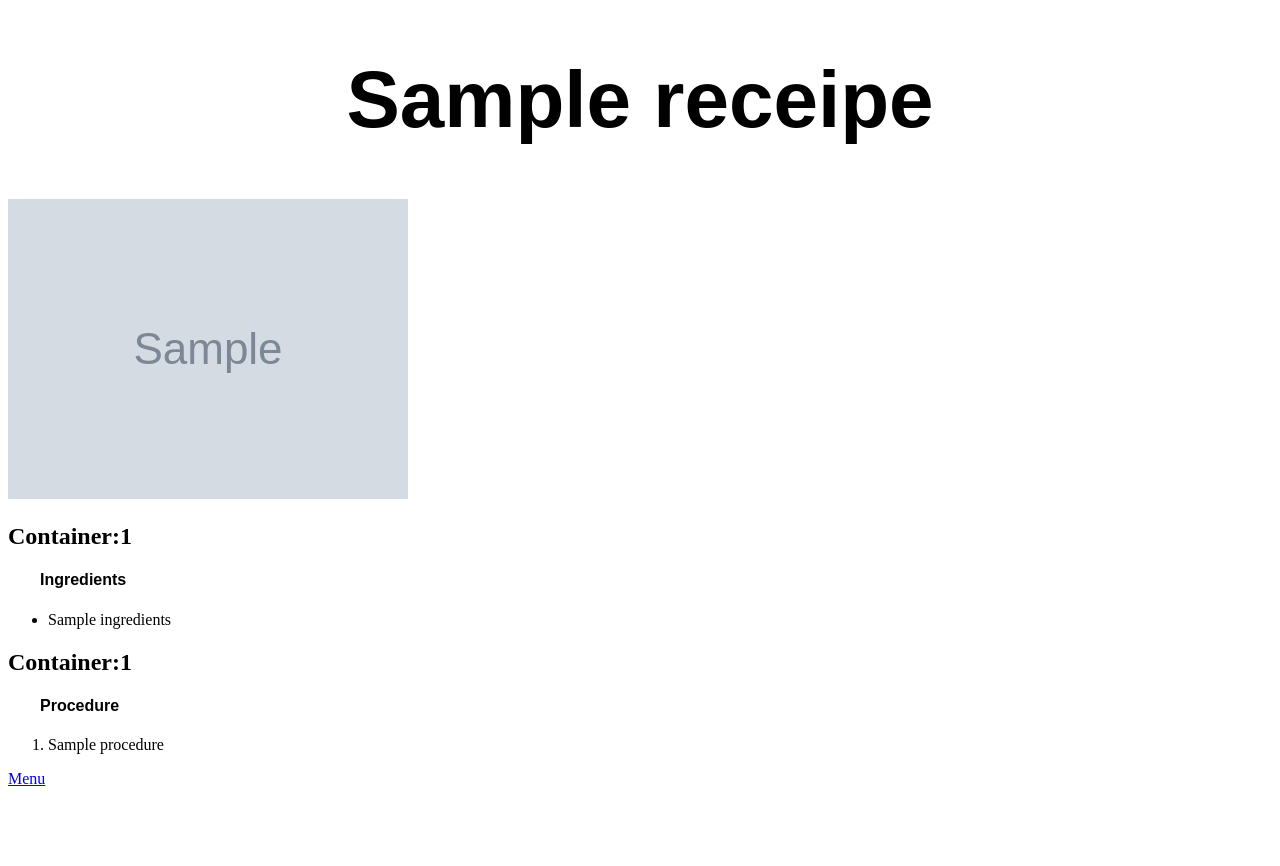
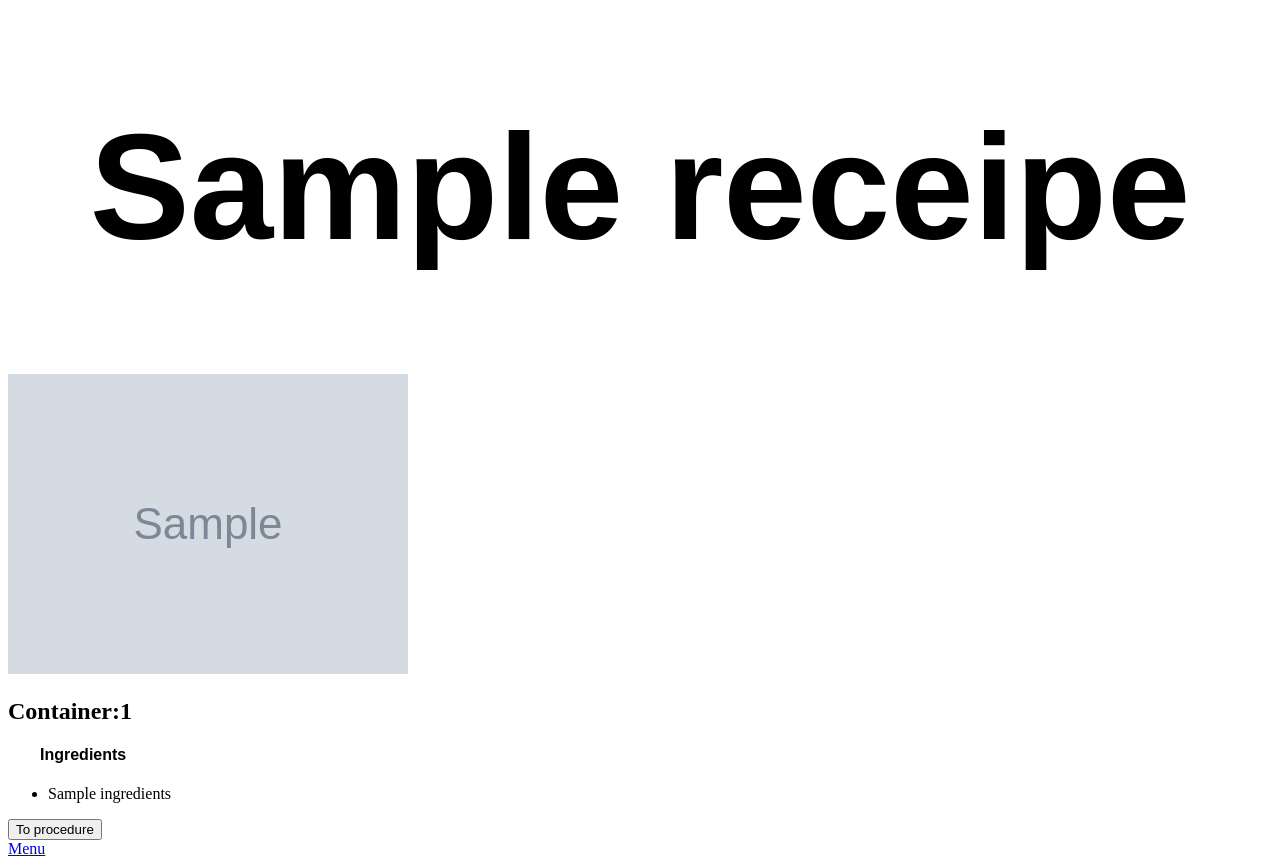
Before and after one commit to CodemonkeyS-01/receipe, a Django app: template receipe/rec_app/templates/rec_app/receipe.html in a window 1280 px wide. Before the commit the page ends 786 px from the top, so only its background shows below. Run offline with Django 3.2, Linux system fonts and the light colour scheme; the template is opened without the code that fills it: most values are stand-ins (such as "Sample title", 1, 10 or a date in 2020); grey boxes marked "Sample" are stand-in pictures.

Commit message:
js & css file

```diff
--- /dev/null
+++ b/receipe/rec_app/static/rec_app/receipe.js
@@ -0,0 +1,12 @@
+console.log("connected")
+document.querySelector()
+function Topro(){
+    document.addEventListener('DOMContentLoaded', function(){
+        document.querySelectorAll('button').forEach(function(button){
+            button.onclick = function(){
+                console.log("working, no worries")
+            }})})
+    }
+
+
+Topro()
--- a/receipe/rec_app/static/rec_app/styles.css
+++ b/receipe/rec_app/static/rec_app/styles.css
@@ -1,6 +1,6 @@
 h1 {
     font-family: sans-serif;
-    font-size: 80px;
+    font-size: 150px;
     text-align: center;
 }
 
@@ -13,3 +13,7 @@ h4 {
     font-family: sans-serif;
     text-indent: 2em;
 }
+
+.procedure {
+    display: none;
+}
--- a/receipe/rec_app/templates/rec_app/layout.html
+++ b/receipe/rec_app/templates/rec_app/layout.html
@@ -4,6 +4,7 @@
 <html lang="en">
     <head>
         <link rel="stylesheet" href="{% static 'rec_app/styles.css' %}">
+        <script src="{% static 'rec_app/receipe.js' %}" type="text/javascript"></script>
         <title>Receipe!</title>
         {% block head %}
         {% endblock %}
--- a/receipe/rec_app/templates/rec_app/receipe.html
+++ b/receipe/rec_app/templates/rec_app/receipe.html
@@ -1,5 +1,7 @@
 {% extends "rec_app/layout.html" %}
+{% load static %}
 {% block body %}
+    <script src="{% static 'rec_app/receipe.js' %}" type="text/javascript"></script>
     <h1>{{ receipe.name }}</h1>
     {% if receipe.photo %}
     <img src="{{ receipe.photo.url }}" width=400px>
@@ -8,23 +10,22 @@
 
         {% for container in containers %}
         <h2> Container:{{ container.id }}</h2>
-        <h4>Ingredients</h4>
-        <div id="container_{{container}}" class="container">
+        <div id="ingredient_{{container.id}}" class="ingredients">
+            <h4 id="heading_{{container.id}}">Ingredients</h4>
             <ul>
                 <li>{{container.ingredients}}</li>
             </ul>
+        </div>
+
+        <div id="procedure_{{container.id}}" class="procedure">
+            <h4 id="heading_{{container.id}}">Procedure</h4>
+            <ol>
+                <li>{{container.procedure}}</li>
+            </ol>
+        </div>
+        <button type="button">To procedure</button>
         {% endfor %}
-    </div>
-    <div>
 
-        {% for container in containers %}
-        <h2>Container:{{ container.id }}</h2>
-        <h4>Procedure</h4>
-        <div id="container_{{container}}" class="procedure"></div>
-        <ol>
-            <li>{{ container.procedure }}</li>
-        </ol>
-        {% endfor %}
     </div>
 
     <a href="{% url 'index' %}"> Menu</a>
```
